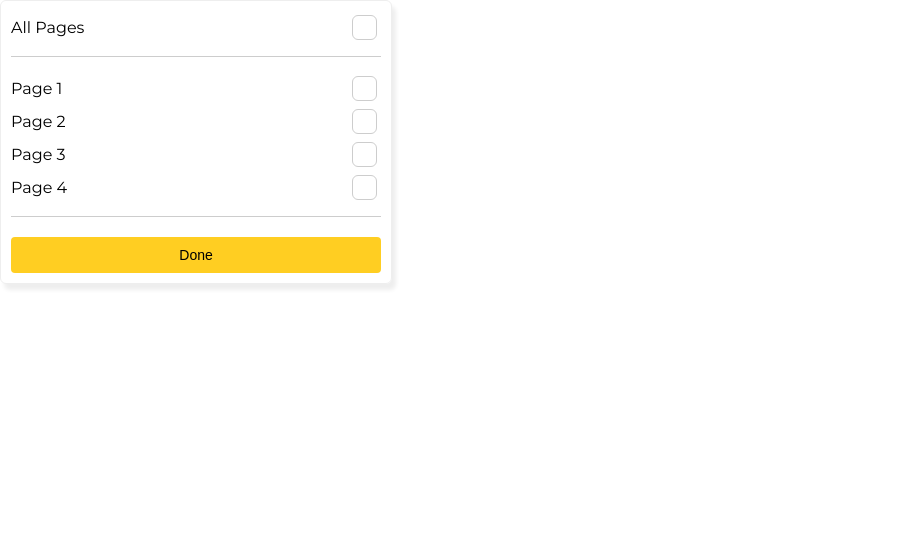
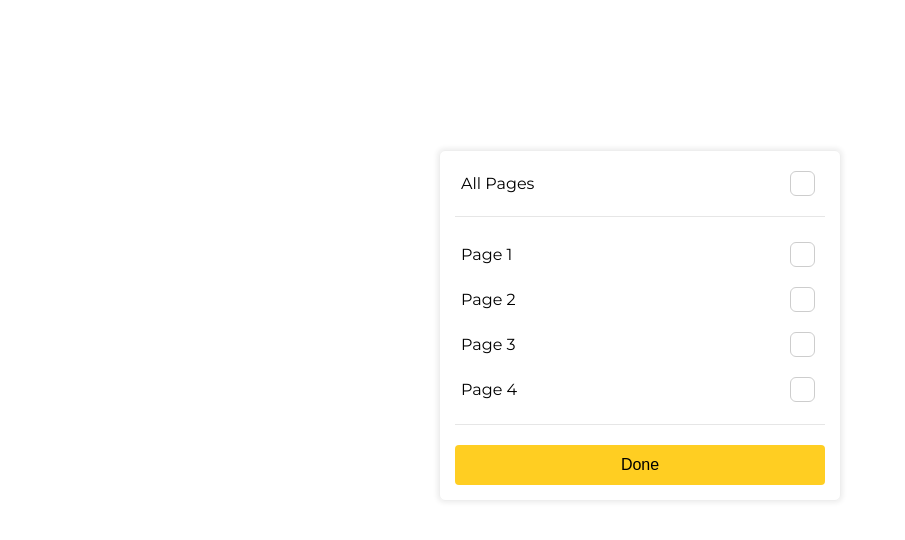
Before and after one commit to arondev22/ellty-test-assignment-aron, a React (Create React App) app: page / in a window 1280 px wide. Shown: the top 540 px of the page, without its empty margins (0-905 px from the left). Built offline with nearby package versions, Linux system fonts and the light colour scheme.

Commit message:
updates ui

```diff
--- a/src/App.css
+++ b/src/App.css
@@ -1,11 +1,14 @@
 @import url('https://fonts.googleapis.com/css2?family=Montserrat:wght@400;700&display=swap');
 
 .container {
-
+  display: grid;
+  justify-content: center;
+  padding-top: 150px;
 }
 
 .contentBody {
   width: 50%;
+  background-color: red;
 }
 
 body {
--- a/src/App.tsx
+++ b/src/App.tsx
@@ -9,12 +9,10 @@ function App() {
 
   return (
     <div className="container">
-      <div className='contentBody'>
-        <AppMenuList
-          formData={formData}
-          setFormData={setFormData}
-        />
-      </div>
+      <AppMenuList
+        formData={formData}
+        setFormData={setFormData}
+      />
     </div>
   );
 }
--- a/src/components/AppButton/styles.css
+++ b/src/components/AppButton/styles.css
@@ -8,7 +8,9 @@
     transition: 0.3s ease;
     width: 100%;
     font-weight: 500;
-    font-size: 14px;
+    font-size: 16px;
+    line-height: 18.2px;
+    height: 40px;
 }
 
 .buttonContainer:disabled {
--- a/src/components/AppMenu/styles.css
+++ b/src/components/AppMenu/styles.css
@@ -1,5 +1,5 @@
 .listContainer {
-
+    padding: 6px;
 }
 
 .textContainer {
--- a/src/components/AppMenuList/index.tsx
+++ b/src/components/AppMenuList/index.tsx
@@ -40,7 +40,7 @@ const AppMenuList: React.FC<AppButtonProps> = ({
                 isChecked={isSelectedAll}
                 onChange={() => handleCheckboxChange(null, 'all')}
             />
-            <div className='line' style={{marginTop: 12, marginBottom: 15}} />
+            <div className='line' style={{marginTop: 10, marginBottom: 15}} />
             {
                 formData.length > 0 && (
                     formData.map((data: any, index: any) => {
--- a/src/components/AppMenuList/styles.css
+++ b/src/components/AppMenuList/styles.css
@@ -1,11 +1,14 @@
 .line {
     border-top: .5px solid #CDCDCD;
+    opacity: 50%;
 }
 
 .menuListContainer {
     width: 370px;
     border: 1px solid #EEEEEE;
-    padding: 10px;
+    padding: 10px 15px 15px 15px;
     border-radius: 6px;
-    box-shadow: 4px 6px 4px #EEEEEE;
+    -webkit-box-shadow: 0 0 5px 2px #EEEEEE;
+    -moz-box-shadow: 0 0 5px 2px #EEEEEE;
+    box-shadow: 0 0 5px 2px #EEEEEE;
 }
```
